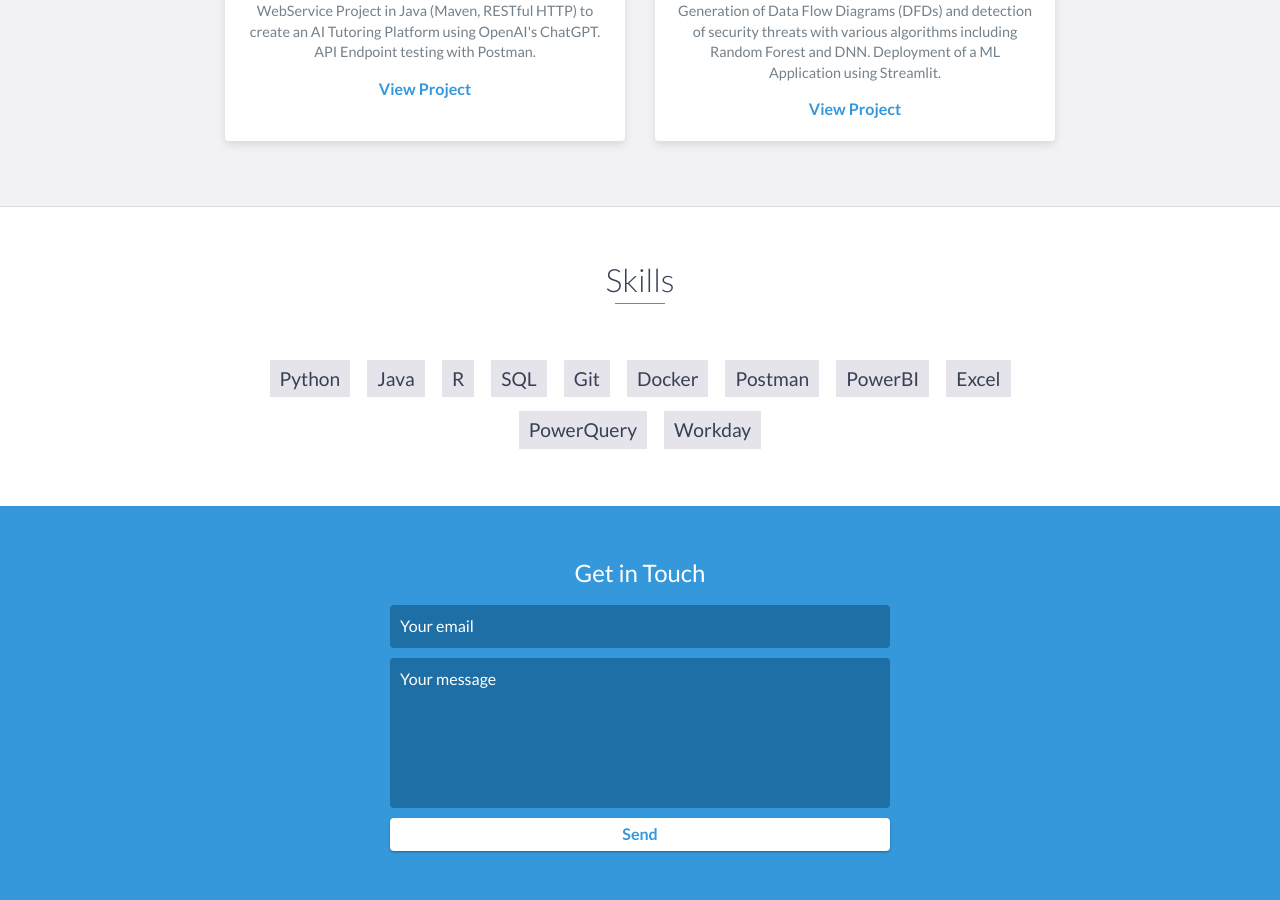
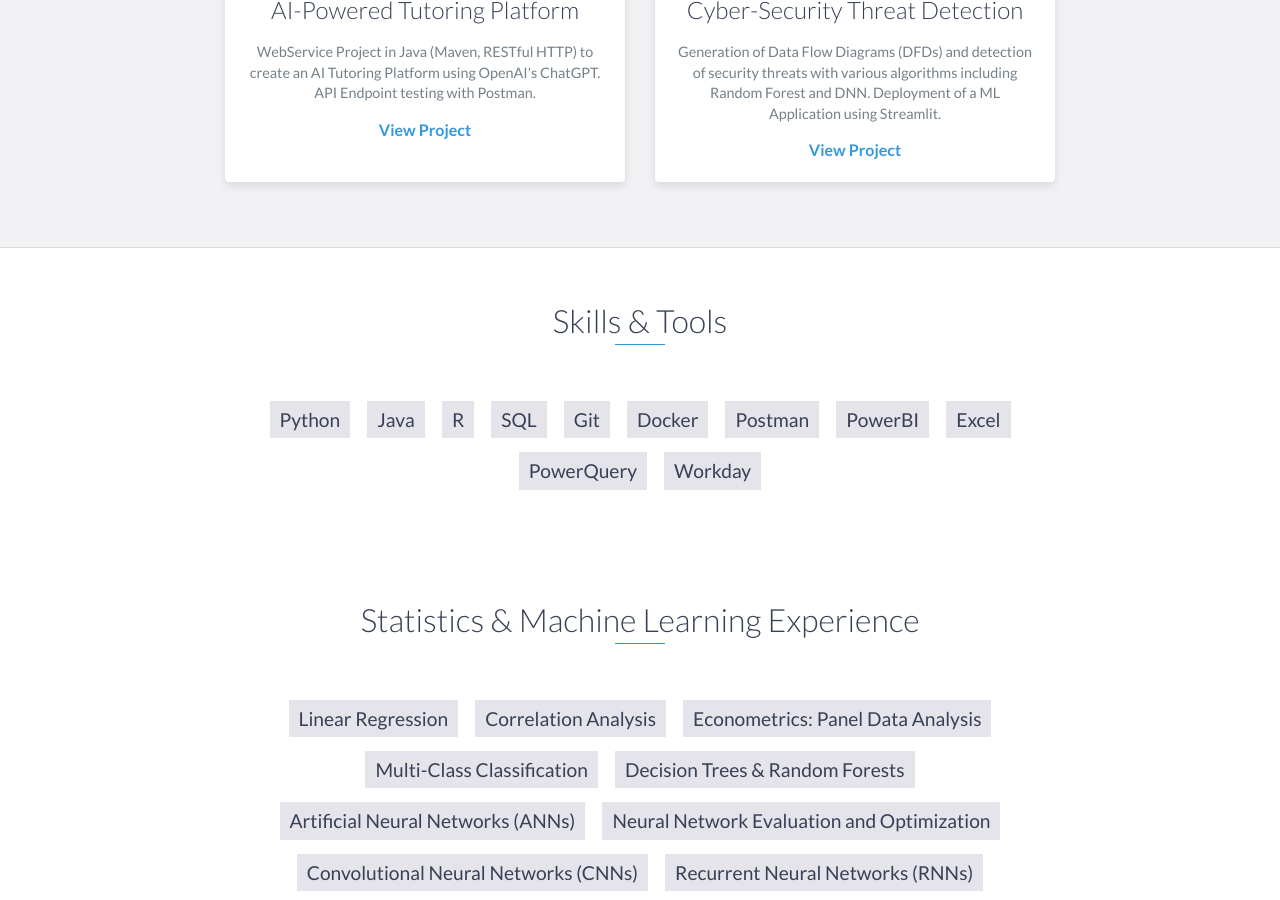
Before and after one commit to Dennis9699/MyProfile, a Jekyll site: the page index.html, which Jekyll copies as it is, in a window 1280 px wide and 900 px high, scrolled down 2866 px. Built offline with Jekyll 4.4.1, drawn with Linux system fonts in a browser that asks for light colours; some of the changed text lies outside the part shown.

Commit message:
Update index.html

```diff
--- a/index.html
+++ b/index.html
@@ -117,6 +117,9 @@
                 <li>
                     Current Grade Point Average: 1,2
                 </li>
+                <li>
+                    Main study contents: Big Data & AI, Deep Learning, Natural Language Processing (NLP),
+                </li>
             </ul>
         </div>
 
@@ -124,10 +127,14 @@
             <h3>University of Konstanz</h3>
             <span class="education-date">Sept 2018 - July 2022</span>
             <h4>Bachelor of Science in Economics</h4>
-            <p>
-                Final grade: 1,7
-                Bachelor's thesis: Application of Data Analysis in Business Management using R
-            </p>
+            <ul>
+                <li>
+                    Final grade: 1,7
+                </li>
+                <li>
+                    Bachelor's thesis: Application of Panel Data Analysis in Econometrics using R
+                </li>
+            </ul>
         </div>
         <!-- End .education-block -->
 
@@ -200,7 +207,7 @@
     <!-- End #projects -->
 
     <div id="skills">
-        <h2 class="heading">Skills</h2>
+        <h2 class="heading">Skills & Tools</h2>
         <ul>
             <li>Python</li>
             <li>Java</li>
@@ -216,6 +223,25 @@
         </ul>
     </div>
     <!-- End #skills -->
+
+    <div id="skills">
+        <h2 class="heading">Statistics & Machine Learning Experience</h2>
+        <ul>
+            <li>Linear Regression</li>
+            <li>Correlation Analysis</li>
+            <li>Econometrics: Panel Data Analysis</li>
+            <li>Multi-Class Classification</li>
+            <li>Decision Trees & Random Forests</li>
+            <li>Artificial Neural Networks (ANNs)</li>
+            <li>Neural Network Evaluation and Optimization</li>
+            <li>Convolutional Neural Networks (CNNs)</li>
+            <li>Recurrent Neural Networks (RNNs)</li>
+            <li>Long-Short Term Memory (LSTM)</li>
+            <li>Seq2Seq Learning (Encoder-Decoder architecture)</li>
+        </ul>
+    </div>
+    <!-- End #skills -->
+
 
     <div id="contact">
         <h2>Get in Touch</h2>
```
